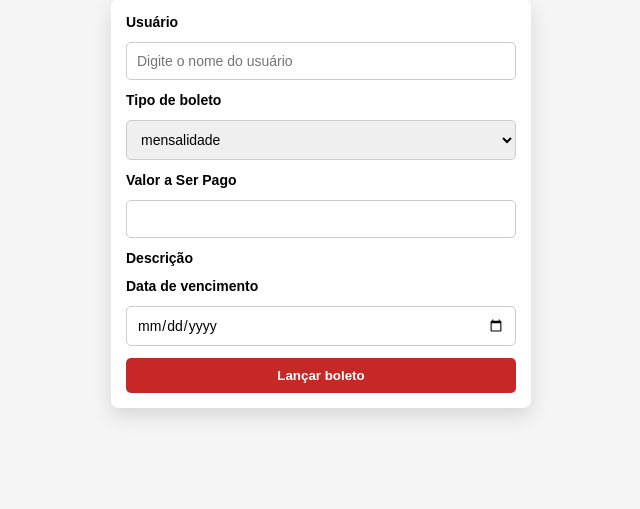
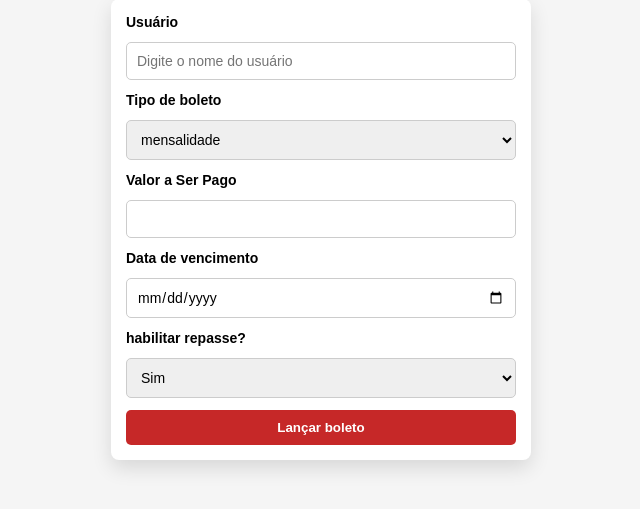
Before and after one commit to ldm-code/aoeSystem, a Flask app: page /boletos in a window 1280 px wide. Shown: the part 98-607 px from the top of the page, without its empty margins (319-959 px from the left). Run offline with Flask 3, Linux system fonts and the light colour scheme; data that the repository does not hold is empty; parts of the project's set-up code (start-up, migrations or seed data) failed here and were passed over.

Commit message:
adicionar repasse

```diff
--- a/manage.py
+++ b/manage.py
@@ -17,7 +17,7 @@ from reportlab.platypus import Table, TableStyle
 app=Flask(__name__)
 app.secret_key = "minha_chave_super_secreta_123"
 # coloque sua senha do banco de dados apos o "root:"
-app.config['SQLALCHEMY_DATABASE_URI'] = "mysql://root: coloque sua senha do banco de dados @127.0.0.1/aue"
+app.config['SQLALCHEMY_DATABASE_URI'] = "mysql://root:coloque sua senha do banco de dados@127.0.0.1/aue"
 app.config['SQLALCHEMY_TRACK_MODIFICATIONS'] = False
 db=SQLAlchemy(app)
 
@@ -562,8 +562,8 @@ def lancar_boleto():
     if request.method == 'POST':
         nome_usuario = request.form.get('usuario_nome')
         tipo = request.form.get('tipo')
-        valor = float (request.form.get('valor'))
-
+        valor_coletado = float (request.form.get('valor'))
+        repasse=request.form.get('repasse')
         descricao = request.form.get('descricao')
         data_vencimento = request.form.get('data_vencimento')
         data_passada=datetime.strptime(data_vencimento, "%Y-%m-%d").date()
@@ -577,7 +577,10 @@ def lancar_boleto():
              return f"<h2>Acao invalida,usuario inativo(clique na seta no canto esquerdo acima):</h2><p>{poema}</p>"
         elif data_vencimento<=data_cadastro_str:
                   return f"<h2>data de vencimento nao pode ser inferior a data de hoje,clique na seta no canto superior esquerdo :</h2><p>{poema}</p>"
-
+        if repasse=="sim":
+             valor=valor_coletado*0.5
+        elif repasse=="nao":
+             valor=valor_coletado
         boleto = Boleto(
             usuario_id=usuario.id,
             tipo=tipo,
--- a/static/js/boletos.js
+++ b/static/js/boletos.js
@@ -1,11 +1,24 @@
 const select=document.getElementById('meuSelect')
 const campo=document.getElementById('descricao')
+const repasse=document.getElementById('repasse')
+const meu=document.getElementById('meu')
+const rep=document.getElementById('rep')
 function atualizar_campo(){
           if(select.value==="multa"){
                     campo.style.display="inline";
+                    meu.style.display="inline";
+                    repasse.style.display="none";
+                    rep.style.display="none";
+          }
+          else if(select.value==="mensalidade"){
+                     campo.style.display="none";
+                     meu.style.display="none";
+                     repasse.style.display="inline";
+                     rep.style.display="inline"
           }
           else{
                     campo.style.display="none";
+                    meu.style.display="none";
           }
 }
 select.addEventListener("change", atualizar_campo);
--- a/templates/boletos.html
+++ b/templates/boletos.html
@@ -28,11 +28,18 @@
     <label>Valor a Ser Pago</label>
     <input type="number" name="valor" step="0.01" required>
 
-    <label>Descrição</label>
+    <label id="meu">Descrição</label>
     <input type="text" id="descricao" name="descricao"  placeholder="motivacao da multa">
 
     <label>Data de vencimento</label>
     <input type="date" name="data_vencimento" required>
+
+    <label for="repasse" id="rep">habilitar repasse?</label>
+
+    <select name="repasse" id="repasse" required>
+        <option value="sim">Sim</option>
+        <option value="nao">Não</option>
+    </select>
 
     <button type="submit" id="btn-lancar">Lançar boleto</button>
 
```
